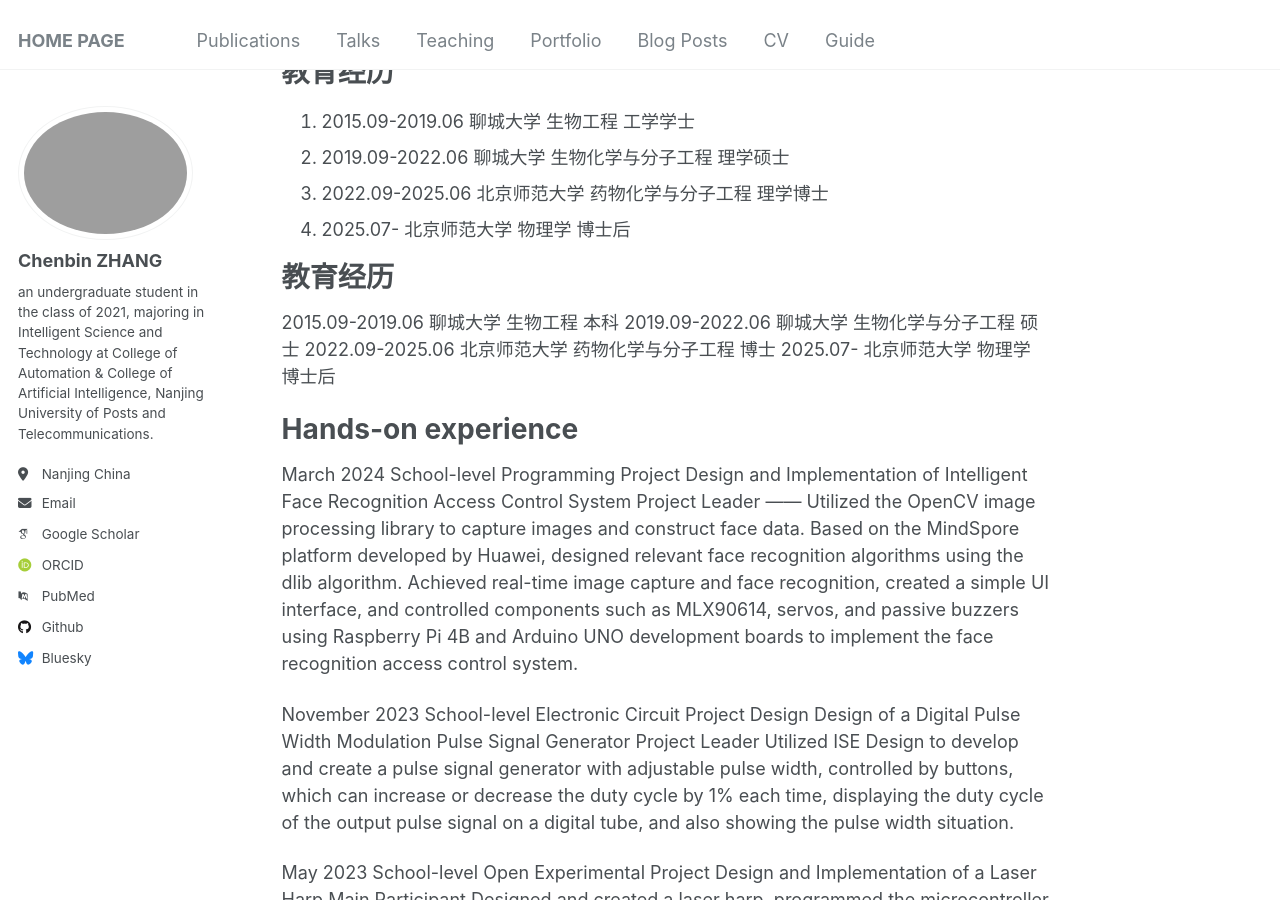
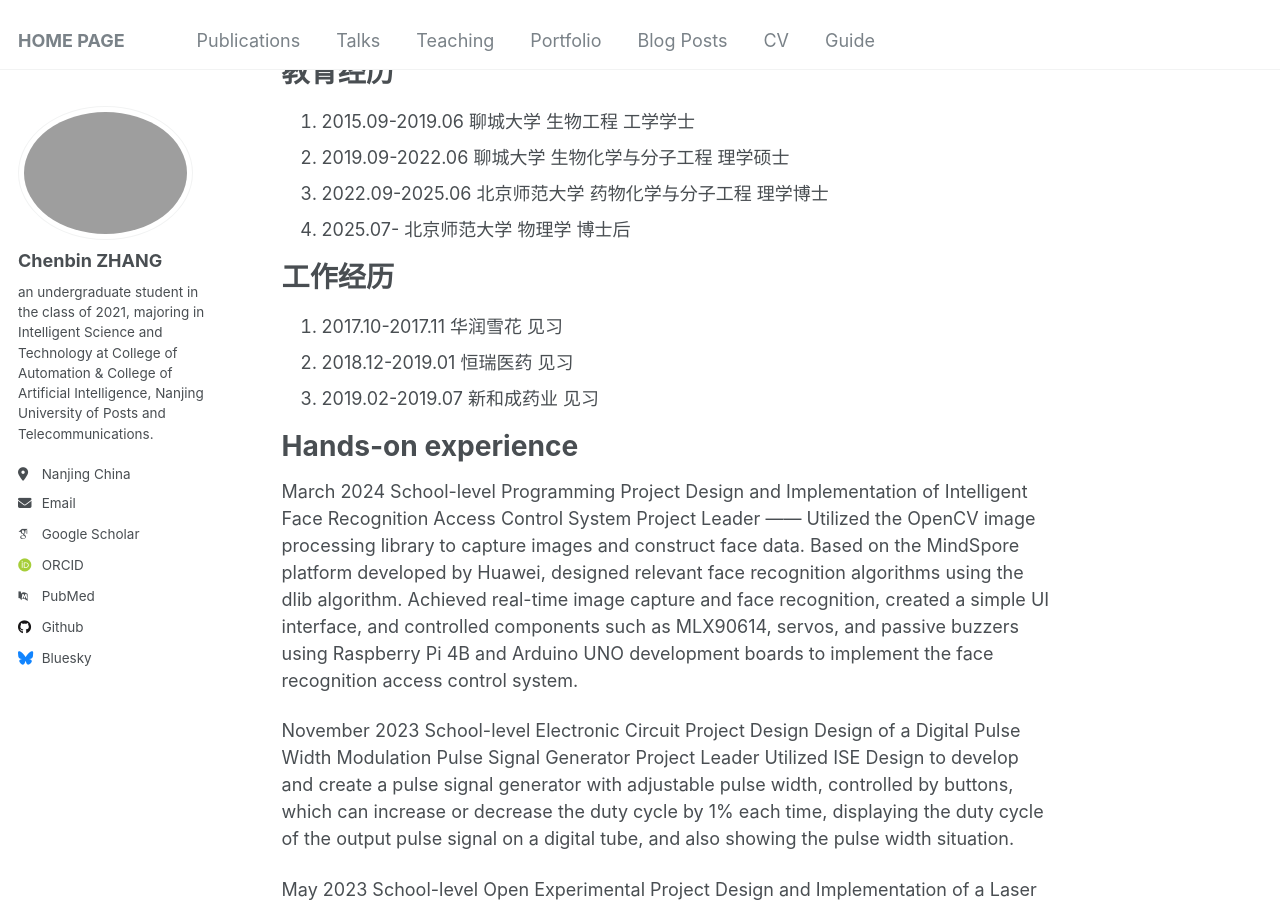
Before and after one commit to Infinity-LZJ/Zuojie_Li.github, a Jekyll site: the page built from _pages/about.md, in a window 1280 px wide and 900 px high, scrolled down 392 px. Built offline with Jekyll 4.4.1, drawn with Linux system fonts in a browser that asks for light colours; some web fonts are replaced.

Commit message:
Update about.md

```diff
--- a/_pages/about.md
+++ b/_pages/about.md
@@ -22,13 +22,11 @@ redirect_from:
 3. 2022.09-2025.06   北京师范大学   药物化学与分子工程  理学博士
 4. 2025.07-          北京师范大学   物理学               博士后
 
-教育经历
+工作经历
 ======
-2015.09-2019.06       聊城大学       生物工程              本科
-2019.09-2022.06       聊城大学       生物化学与分子工程    硕士
-2022.09-2025.06       北京师范大学   药物化学与分子工程    博士
-2025.07-              北京师范大学   物理学               博士后
-
+1. 2017.10-2017.11    华润雪花       见习
+2. 2018.12-2019.01    恒瑞医药       见习
+3. 2019.02-2019.07    新和成药业     见习
 
 Hands-on experience
 ======
```
